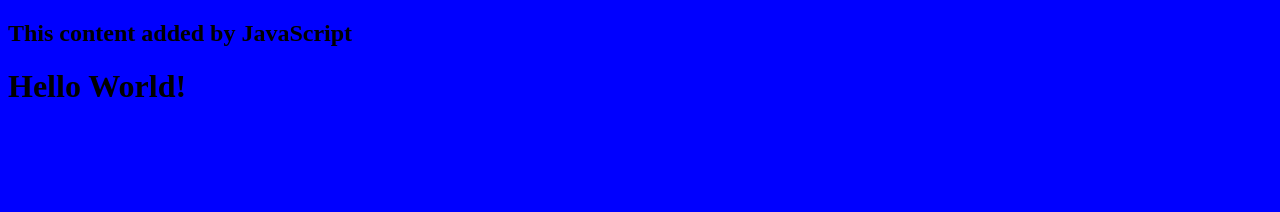
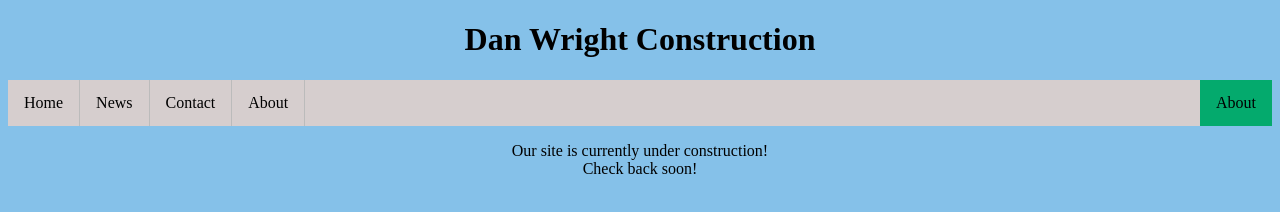
Before and after one commit to kalerampy/my-personal-website, a plain HTML site: page index.html in a window 1280 px wide. Drawn offline with Linux system fonts and the light colour scheme.

Commit message:
changed things

```diff
--- a/index.html
+++ b/index.html
@@ -6,6 +6,16 @@
   </head>
   <body>
     <script src="script.js"></script>
-    <h1>Hello World!</h1>
+    <h1>Dan Wright Construction</h1>
+            <ul>
+    <li><a href="default.asp">Home</a></li>
+    <li><a href="news.asp">News</a></li>
+    <li><a href="contact.asp">Contact</a></li>
+    <li><a href="about.asp">About</a></li>
+    <li style="float:right"><a class="active" href="#about">About</a></li>
+    </ul>
+    <p>Our site is currently under construction!<br>
+        Check back soon!
+    </p>
   </body>
 </html>
--- a/script.js
+++ b/script.js
@@ -1,3 +1,3 @@
-const h2 = document.createElement("h2");
-h2.textContent = "This content added by JavaScript";
-document.querySelector("body").appendChild(h2);
+//const h2 = document.createElement("h2");
+// h2.textContent = "This content added by JavaScript";
+// document.querySelector("body").appendChild(h2);
--- a/style.css
+++ b/style.css
@@ -1,3 +1,46 @@
 body {
-    background: blue
+    background: #85C1E9;
+    text-align: center;
 }
+ul {
+    list-style-type: none;
+    margin: 0;
+    padding: 0;
+  }
+li {
+    display: inline;
+}
+ul {
+    list-style-type: none;
+    margin: 0;
+    padding: 0;
+    overflow: hidden;
+    background-color: rgb(214, 206, 206);
+  }
+
+  li {
+    float: left;
+  }
+
+  li a {
+    display: block;
+    color: rgb(0, 0, 0);
+    text-align: center;
+    padding: 14px 16px;
+    text-decoration: none;
+  }
+
+  /* Change the link color to #111 (black) on hover */
+  li a:hover {
+    background-color: #111;
+  }
+  .active {
+    background-color: #04AA6D;
+  }
+  li {
+    border-right: 1px solid #bbb;
+  }
+
+  li:last-child {
+    border-right: none;
+  }
```
